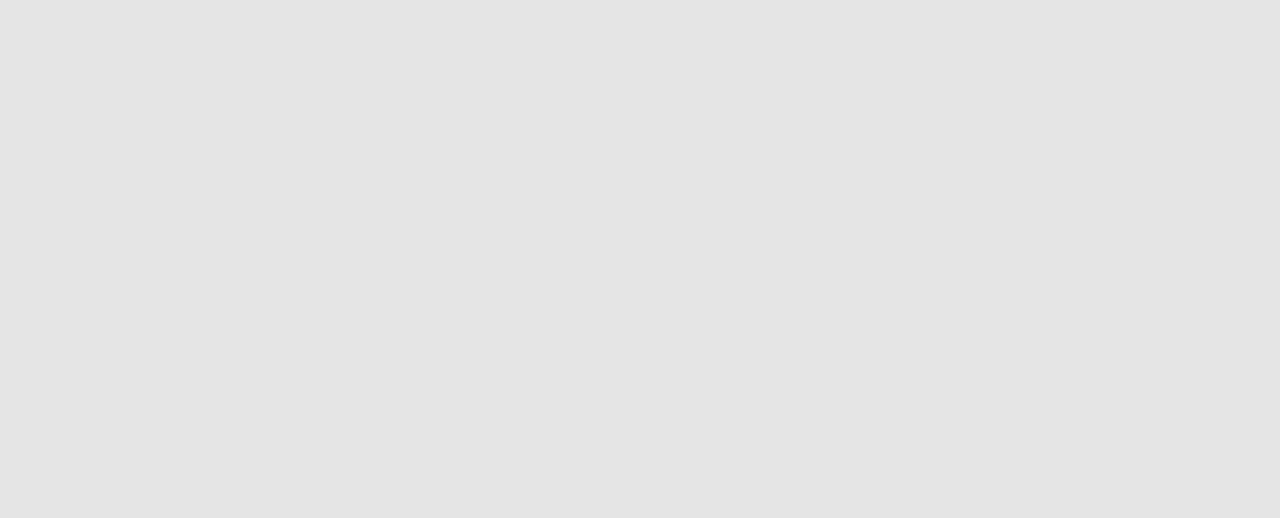
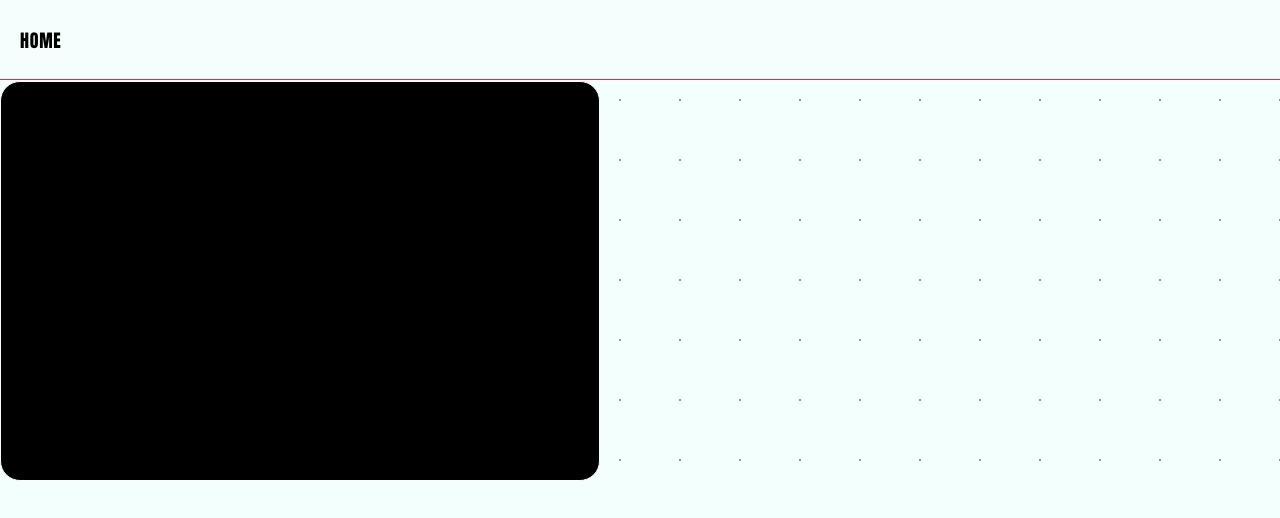
Before and after one commit to kevvvinreed/next-boilerplate, a Next.js app: page / in a window 1280 px wide. Shown: the top 518 px of the page. Built offline with nearby package versions, Linux system fonts and the light colour scheme.

Commit message:
first commit

```diff
--- a/pages/index.tsx
+++ b/pages/index.tsx
@@ -1,7 +1,8 @@
-import { NextPage } from 'next';
-import Head from 'next/head';
-import styles from '../src/styles/pages/index.module.css';
-import { IPageProps } from './_app';
+import { NextPage } from "next";
+import Head from "next/head";
+import styles from "../src/styles/pages/index.module.css";
+import { IPageProps } from "./_app";
+import Nav from "@/src/components/Nav";
 
 const Home: NextPage<IPageProps> = ({}) => {
   return (
@@ -11,7 +12,13 @@ const Home: NextPage<IPageProps> = ({}) => {
         <meta name="description" content="Home Page" />
         <link rel="icon" href="/favicon.ico" />
       </Head>
-      <div className={styles.container}></div>
+      <div className={styles.container}>
+        <Nav />
+        <div className={styles.containerOverlay}></div>
+        <div className={styles.bodyContainer}>
+          <div className={styles.parallaxModal}></div>
+        </div>
+      </div>
     </>
   );
 };
--- /dev/null
+++ b/src/components/Nav/index.module.css
@@ -0,0 +1,38 @@
+.container {
+  position: fixed;
+  width: 100%;
+  height: 80px;
+  background-color: var(--primary);
+  border-bottom: 1px solid var(--secondary);
+  display: flex;
+  align-items: center;
+  justify-content: left;
+
+  z-index: 10;
+}
+
+.tray {
+  padding-left: 20px;
+}
+
+.navItem {
+  font-family: "Anton", sans-serif;
+  color: var(--primary-text);
+  letter-spacing: 0.7px;
+  font-size: 18px;
+  padding-top: 2px;
+
+  padding-bottom: 1px;
+  background-image: linear-gradient(var(--primary-text) 0 0);
+  background-position: 0 100%;
+  background-size: 0% 1px;
+  background-repeat: no-repeat;
+  transition: background-size 0.3s, background-position 0s 0.3s;
+
+  cursor: pointer;
+}
+
+.navItem:hover {
+  background-position: 100% 100%;
+  background-size: 100% 1px;
+}
--- /dev/null
+++ b/src/components/Nav/index.tsx
@@ -0,0 +1,19 @@
+import styles from './index.module.css';
+
+interface Props {
+
+}
+
+const Nav: React.FC<Props> = () => {
+  return (
+    <>
+      <div className={styles.container}>
+        <div className={styles.tray}>
+            <div className={styles.navItem}>{`HOME`}</div>
+        </div>
+      </div>
+    </>
+  );
+};
+
+export default Nav;
--- a/src/styles/globals.css
+++ b/src/styles/globals.css
@@ -1,19 +1,21 @@
-@import url('https://fonts.googleapis.com/css2?family=Roboto:wght@300&display=swap');
+@import url('https://fonts.googleapis.com/css2?family=Anton&family=Roboto+Condensed&display=swap');
 
 [data-theme='light'] {
-  --primary: #e5e5e5;
-  --secondary: #ffffff;
-  --text: #000000;
-  --secondary-text: #121212;
-  --accent: rgb(255, 107, 74);
+  --primary: #f4fffd;
+  --secondary: #ed254e;
+  --tertiary: #f9dc5c;
+  --primary-text: #000;
+  --secondary-text: #000;
+  --secondary-text: #000;
 }
 
 [data-theme='dark'] {
-  --primary: #1f1a24;
-  --secondary: #121212;
-  --primary-text: #ffffff;
-  --secondary-text: #aeaeae;
-  --accent: rgb(255, 107, 74);
+  --primary: #0b0002;
+  --secondary: #12dab1;
+  --tertiary: #0623a3;
+  --primary-text: #fff;
+  --secondary-text: #000;
+  --secondary-text: #fff;
 }
 
 * {
--- a/src/styles/pages/index.module.css
+++ b/src/styles/pages/index.module.css
@@ -1,8 +1,40 @@
 .container {
   position: relative;
-  background: var(--primary);
   width: 100%;
   height: 100%;
   overflow-y: auto;
   scroll-behavior: smooth;
+
+  background: var(--primary);
+  background-image: radial-gradient(var(--primary-text) 1px, transparent 0);
+  background-size: 60px 60px;
+  background-position: -10px 10px;
 }
+
+.containerOverlay {
+  position: fixed;
+  top: 0px;
+  left: 0px;
+  width: 100%;
+  height: 100%;
+  background-color: var(--primary);
+  opacity: 0.6;
+}
+
+.bodyContainer {
+  position: absolute;
+  top: 0px;
+  left: 0px;
+  width: 100%;
+  height: 100%;
+  padding-top: 81px;
+}
+
+.parallaxModal {
+  width: 600px;
+  height: 400px;
+  background-color: var(--primary-text);
+  border: 1px solid var(--primary);
+
+  border-radius: 20px;
+}
```
